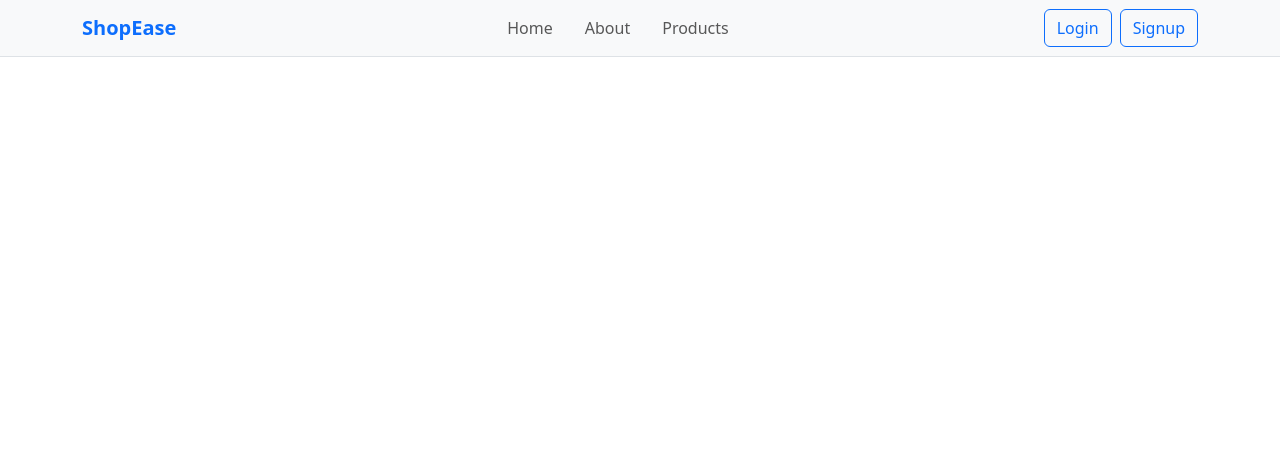
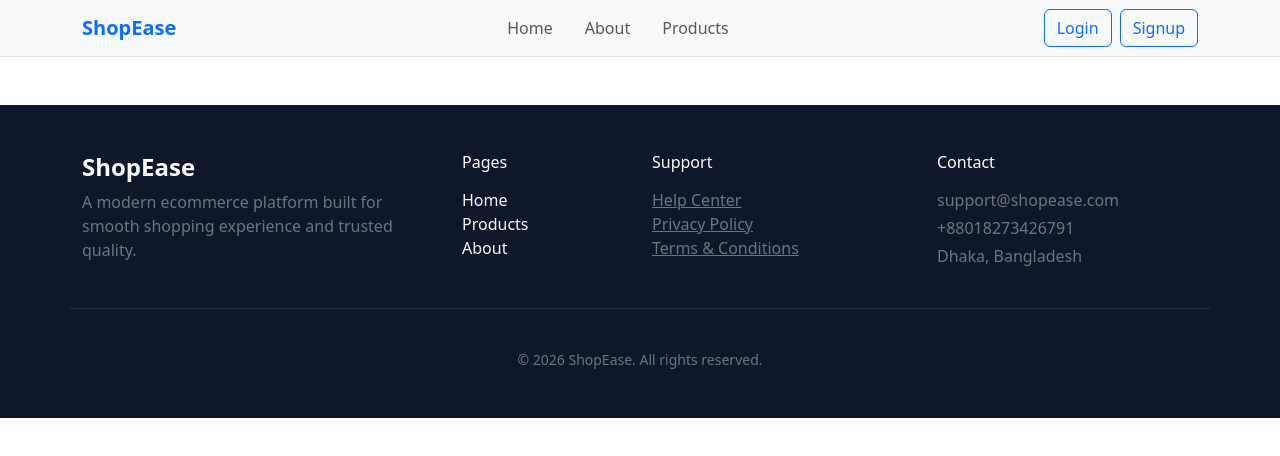
Before and after one commit to artithy/nextjs-ecommerce-frontend, a Next.js app: page / in a window 1280 px wide. Shown: the top 456 px of the page. Built offline with nearby package versions, Linux system fonts and the light colour scheme.

Commit message:
Add footer component

```diff
--- a/app/layout.js
+++ b/app/layout.js
@@ -1,12 +1,16 @@
 import 'bootstrap/dist/css/bootstrap.min.css';
 import Navbar from "../components/Navbar";
+import Footer from '../components/Footer';
 
 export default function RootLayout({ children }) {
   return (
     <>
-      <Navbar />
       <html lang="en">
-        <body>{children}</body>
+        <body>
+          <Navbar />
+          {children}
+          <Footer />
+        </body>
       </html>
     </>
   )
--- /dev/null
+++ b/components/Footer.js
@@ -0,0 +1,51 @@
+"use client"
+
+export default function Footer() {
+    return (
+        <>
+            <footer style={{ background: "#0f172a" }} className="text-light mt-5">
+                <div className="container py-5">
+                    <div className="row gy-4">
+                        <div className="col-md-4">
+                            <h4 className="fw-bold text-white">ShopEase</h4>
+                            <p className="text-secondary mt-2">
+                                A modern ecommerce platform built for smooth shopping experience and trusted quality.
+                            </p>
+                        </div>
+
+                        <div className="col-md-2">
+                            <h6 className="text-white mb-3">Pages</h6>
+                            <ul className="list-unstyled">
+                                <li className="footer-link" href="/">Home</li>
+                                <li className="footer-link" href="/products">Products</li>
+                                <li className="footer-link" href="/about">About</li>
+                            </ul>
+                        </div>
+
+                        <div className="col-md-3">
+                            <h6 className="text-white mb-3">Support</h6>
+                            <ul className="list-unstyled">
+                                <li><a href="#" className="text-secondary mb-1">Help Center</a></li>
+                                <li><a href="#" className="text-secondary mb-1">Privacy Policy</a></li>
+                                <li><a href="#" className="text-secondary">Terms & Conditions</a></li>
+                            </ul>
+                        </div>
+
+                        <div className="col-md-3">
+                            <h6 className="text-white mb-3">Contact</h6>
+                            <p className="text-secondary mb-1">support@shopease.com</p>
+                            <p className="text-secondary mb-1">+88018273426791</p>
+                            <p className="text-secondary">Dhaka, Bangladesh</p>
+
+                        </div>
+                        <hr className="border-secondary mt-4" />
+                        <div className="text-center text-secondary small">
+                            © {new Date().getFullYear()} ShopEase. All rights reserved.
+                        </div>
+                    </div>
+                </div>
+
+            </footer>
+        </>
+    );
+}
```
